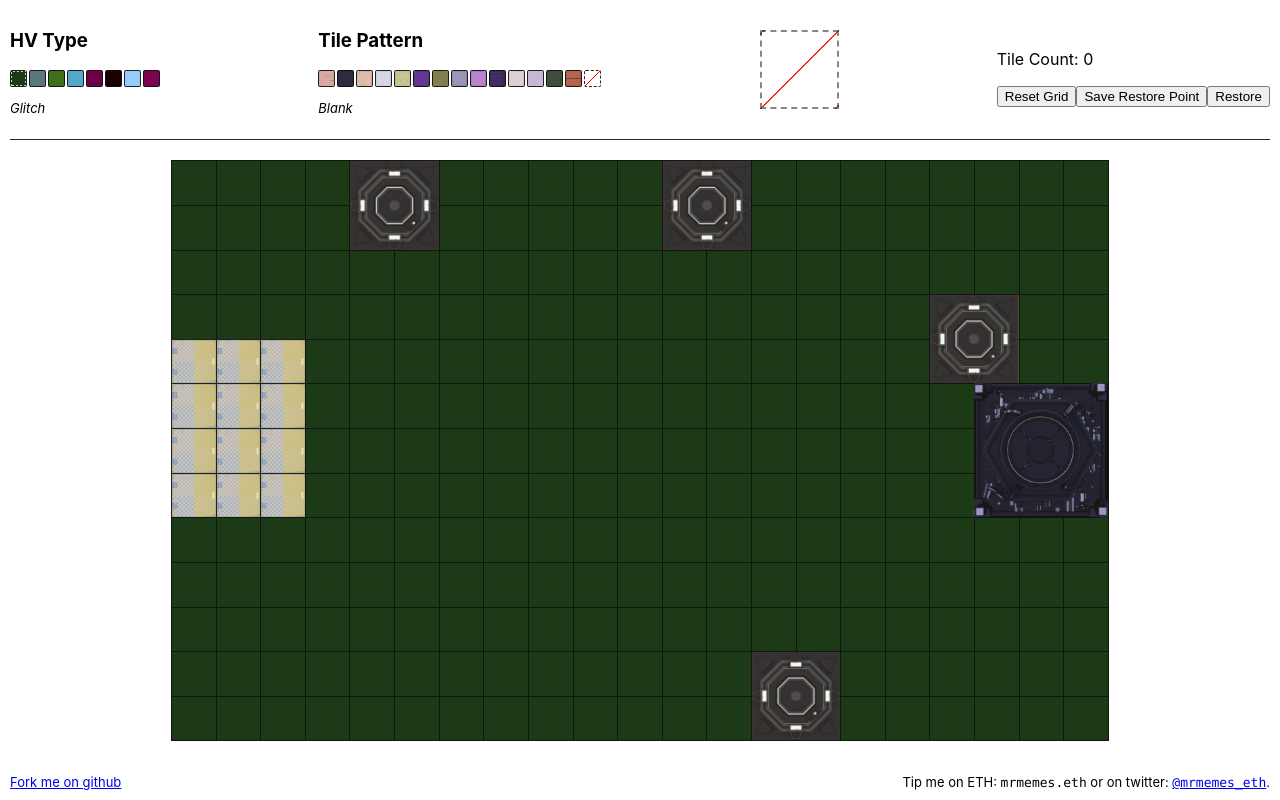
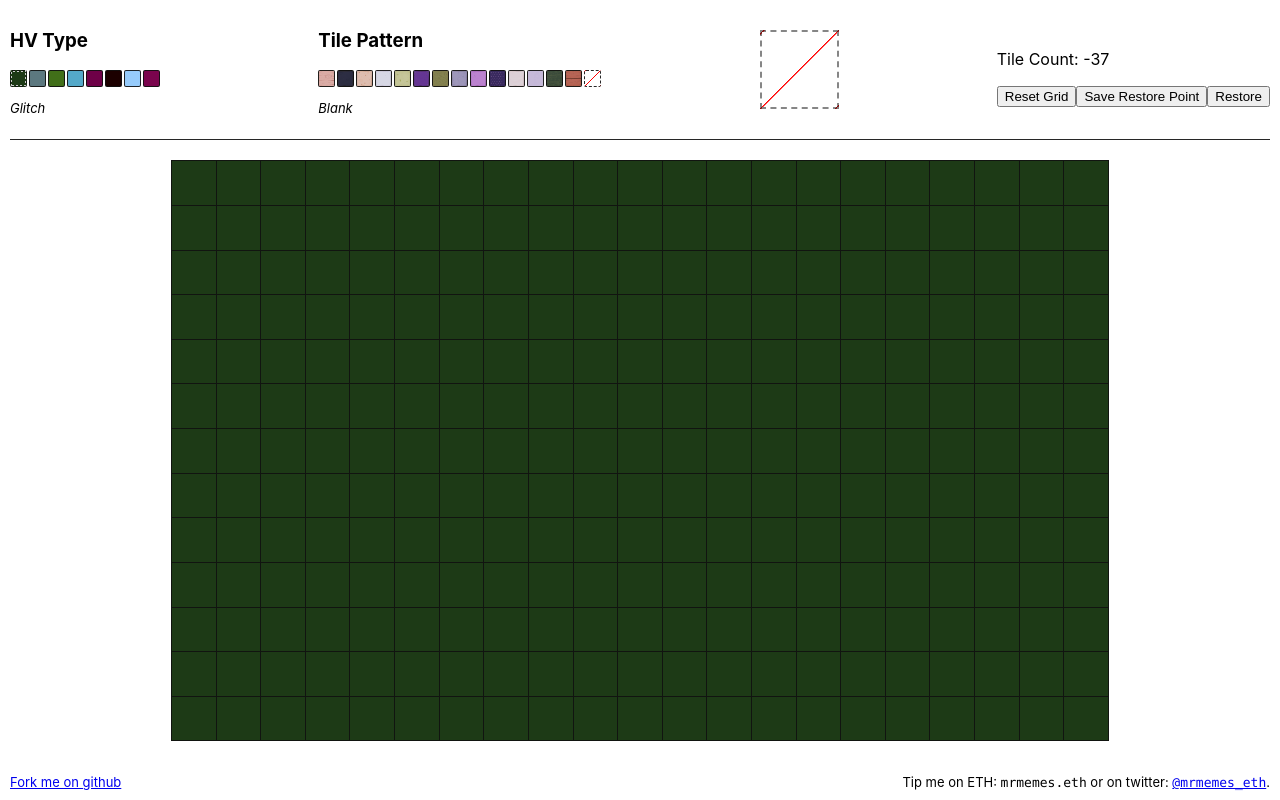
Before and after one commit to mrmemes-eth/hv-forge-sketcher, a React (Create React App) app: page / in a window 1280 px wide. Built offline with nearby package versions, Linux system fonts and the light colour scheme.

Commit message:
Painting a cell with the same color clears it instead

```diff
--- a/src/App.js
+++ b/src/App.js
@@ -19,7 +19,16 @@ function App() {
     "wooden-floor",
     "blank",
   ];
-  const backgroundStyles = ["glitch", "dynamic", "bio", "knight", "celestial", "reaver", "holo", "legendary"];
+  const backgroundStyles = [
+    "glitch",
+    "dynamic",
+    "bio",
+    "knight",
+    "celestial",
+    "reaver",
+    "holo",
+    "legendary",
+  ];
   const [selectedTile, setSelectedTile] = useState("blank");
   const [backgroundStyle, setBackgroundStyle] = useState(backgroundStyles[0]);
   const [previewBgStyle, setPreviewBgStyle] = useState(backgroundStyle);
@@ -55,7 +64,10 @@ function App() {
       if (!updatedSaveData[bg]) {
         updatedSaveData[bg] = initHVGrid();
       }
-      updatedSaveData[bg]["grid"][rowIndex][colIndex] = tile;
+      const currentTile = updatedSaveData[bg]["grid"][rowIndex][colIndex];
+      const isRestricted = currentTile.substring(0, 10) === "restricted";
+      updatedSaveData[bg]["grid"][rowIndex][colIndex] =
+        isRestricted || currentTile === tile ? "blank" : tile;
       return updatedSaveData;
     });
   };
```
